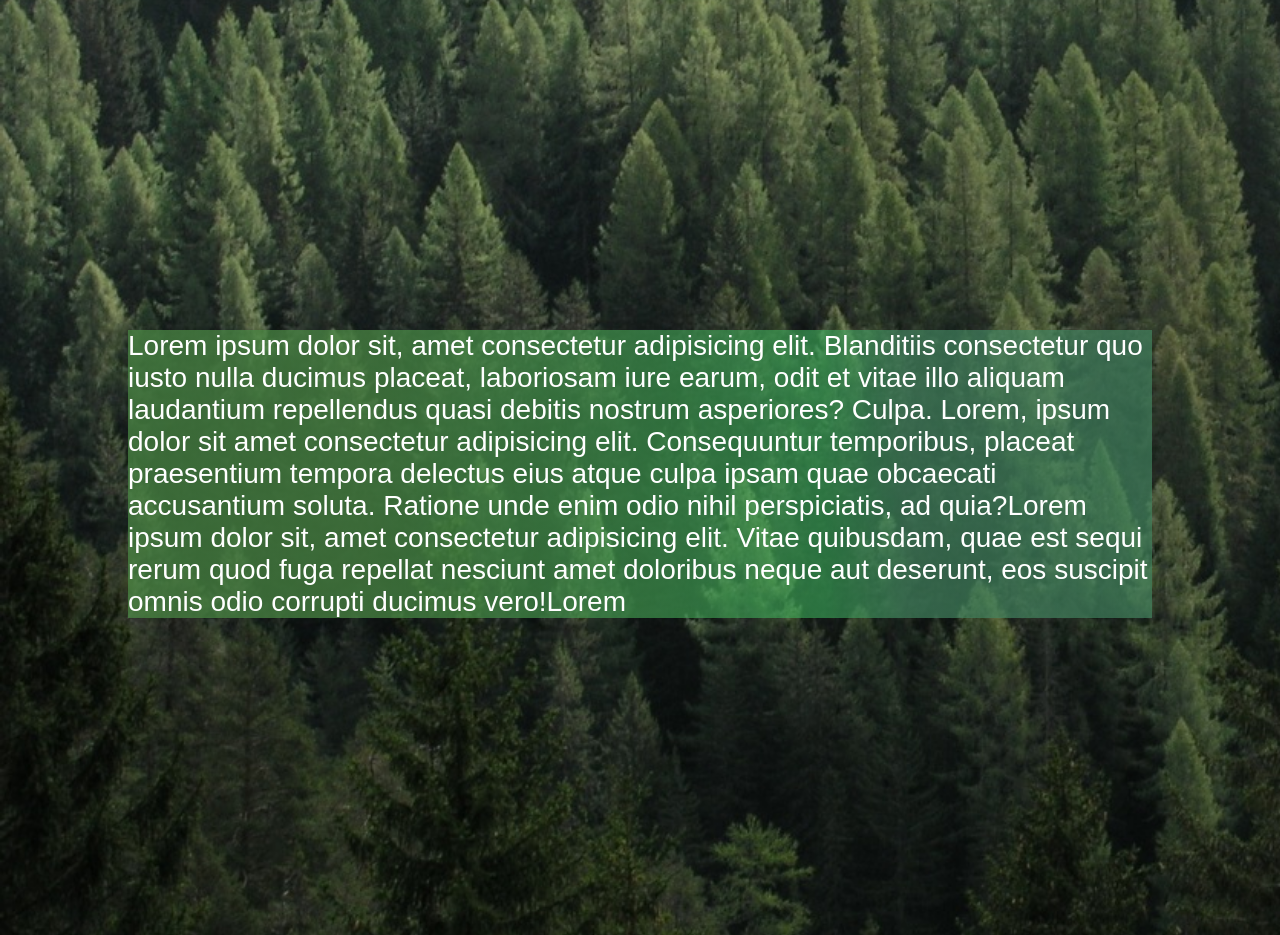
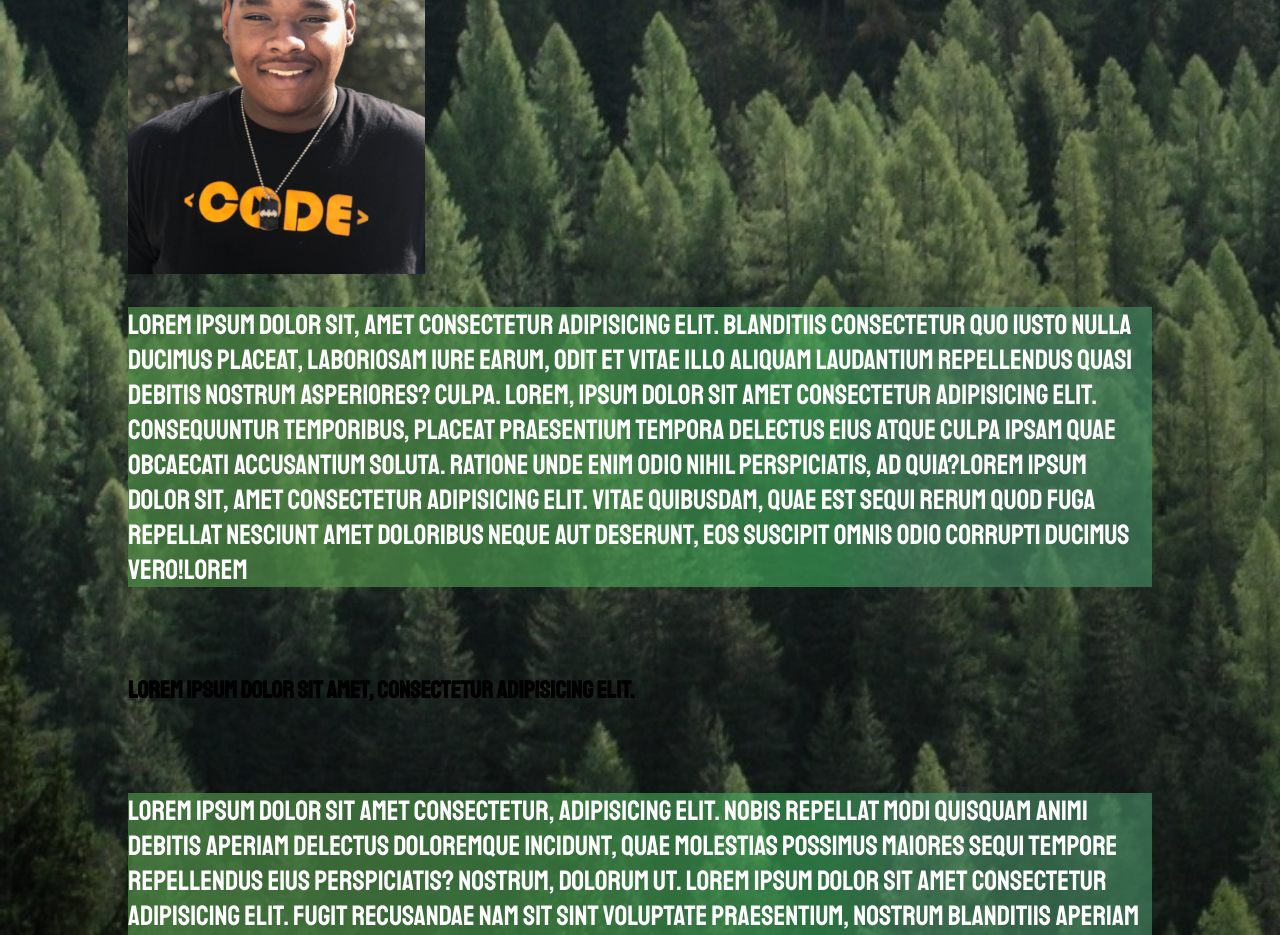
Before and after one commit to MJohnson030/Millione_Johnson_Term, a plain HTML site: page index.html in a window 1280 px wide. Shown: the part 608-1543 px from the top of the page. Drawn offline with Linux system fonts and the light colour scheme.

Commit message:
Fixed Font
Changed and added a new font to all style sheets and HTML

```diff
--- a/index.html
+++ b/index.html
@@ -9,6 +9,7 @@
         <meta name="description" content="">
         <meta name="viewport" content="width=device-width, initial-scale=1">
         <link rel="stylesheet" href="milli_styles.css" />
+        <link href="https://fonts.googleapis.com/css?family=Staatliches" rel="stylesheet" />
 
 
         <div class="topnav">
@@ -30,19 +31,18 @@
         <br>
         <br>
         <br>
-        <br>
-        <br>
-        <br>
-        <br>
-        <br>
-        <br>
+        <img id="my_face" src="My_Face.jpg" alt="">
         <p>Lorem ipsum dolor sit, amet consectetur adipisicing elit. Blanditiis consectetur quo iusto nulla ducimus placeat, laboriosam iure earum, odit et vitae illo aliquam laudantium repellendus quasi debitis nostrum asperiores? Culpa.
             Lorem, ipsum dolor sit amet consectetur adipisicing elit. Consequuntur temporibus, placeat praesentium tempora delectus eius atque culpa ipsam quae obcaecati accusantium soluta. Ratione unde enim odio nihil perspiciatis, ad quia?Lorem ipsum dolor sit, amet consectetur adipisicing elit. Vitae quibusdam, quae est sequi rerum quod fuga repellat nesciunt amet doloribus neque aut deserunt, eos suscipit omnis odio corrupti ducimus vero!Lorem
         </p>
         <br>
         <br>
+        <h2>
+            Lorem ipsum dolor sit amet, consectetur adipisicing elit.
+        </h2>
         <br>
         <br>
+        <p>Lorem ipsum dolor sit amet consectetur, adipisicing elit. Nobis repellat modi quisquam animi debitis aperiam delectus doloremque incidunt, quae molestias possimus maiores sequi tempore repellendus eius perspiciatis? Nostrum, dolorum ut. Lorem ipsum dolor sit amet consectetur adipisicing elit. Fugit recusandae nam sit sint voluptate praesentium, nostrum blanditiis aperiam enim asperiores quasi dolorum, mollitia voluptas voluptatem, similique est pariatur cumque voluptatibus. Lorem ipsum dolor sit amet consectetur adipisicing elit. Beatae nam repellendus eveniet necessitatibus tempore nihil nesciunt non blanditiis delectus totam officia ad, voluptate molestiae odio nostrum adipisci dolorem? Saepe, quasi?</p>
         <br>
         <br>
         <br>
--- a/milli_styles.css
+++ b/milli_styles.css
@@ -1,8 +1,8 @@
 @charset "utf-8";
 
 @font-face {
-    font-family: "oswald";
-    src: url(https://fonts.googleapis.com/css?family=Oswald);
+    font-family: 'Staatliches', cursive;
+    src: url('https://fonts.googleapis.com/css?family=Staatliches');
 }
 /*
 Author: Millione Johnson
@@ -28,10 +28,18 @@ html {
     background-image: url(tree-nature-forest-wilderness-branch-mountain-816014-pxhere.com.jpg);
     background-repeat: no-repeat;
     background-size: cover;
+    font-family: 'Staatliches', cursive;
+}
+
+img#my_face {
+    width: 29%;
+    word-wrap: normal;
 }
 
 /* Style the top navigation bar */
 .topnav {
+    display: block;
+    float: left;
     overflow: hidden;
     /* background: rgb(255, 255, 255); */
     background: #3b7056f8;
@@ -40,8 +48,10 @@ html {
     padding: 0px;
     margin: 0px;
     width: 100%;
+
     box-shadow: 5px;
     position: sticky;
+
     /* background-color: #333; */
 }
 
@@ -81,7 +91,6 @@ p {
     background: rgb(74, 135, 68);
     background: linear-gradient(90deg, rgba(74, 135, 68, 0.7399334733893557) 23%, rgba(62, 180, 95, 0.582) 68%, rgba(67, 133, 96, 0.678) 76%);
     color: white;
-    font-family: 'Oswald', sans-serif;
     font-size: 1.75em;
 }
 
@@ -90,7 +99,7 @@ h1 {
     background: rgb(74, 135, 68);
     background: linear-gradient(90deg, rgba(74, 135, 68, 0.7399334733893557) 23%, rgba(62, 180, 95, 0.582) 68%, rgba(67, 133, 96, 0.678) 76%);
     border: 10px ridge rgba(255, 255, 255, 0.623) ;
-    font-size: 10em;
+    font-size: 8em;
     text-align: center;
 }
 
@@ -98,8 +107,6 @@ body {
     width: 80%;
     margin-left: auto;
     margin-right: auto;
-    font-family: 'Oswald', sans-serif;
-    font-style: uppercase;
     /* background: rgb(74, 135, 68);
     background: linear-gradient(90deg, rgba(74, 135, 68, 0.7399334733893557) 23%, rgba(62, 180, 95, 0.582) 68%, rgba(67, 133, 96, 0.678) 76%); */
 }
```
Also changed, not shown: My_Face.jpg (added), 1 other file.
